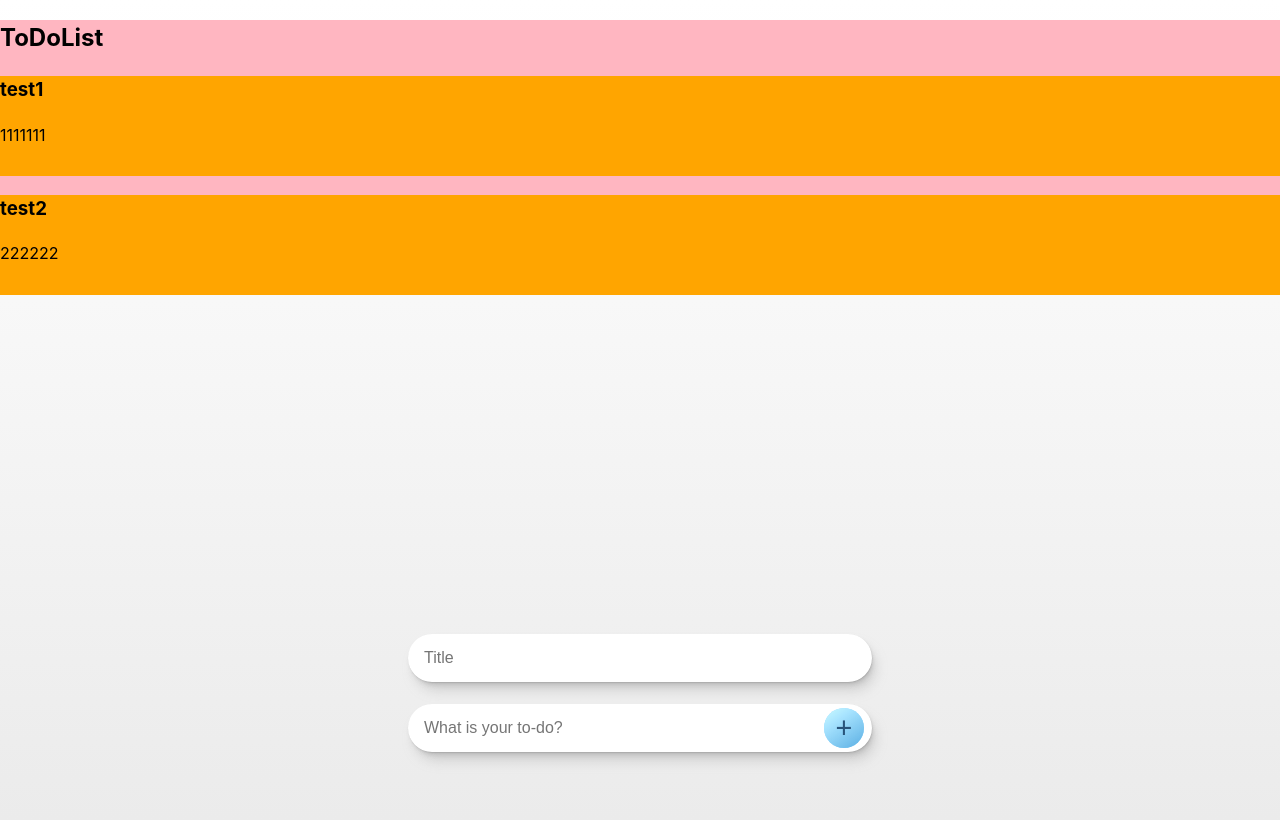
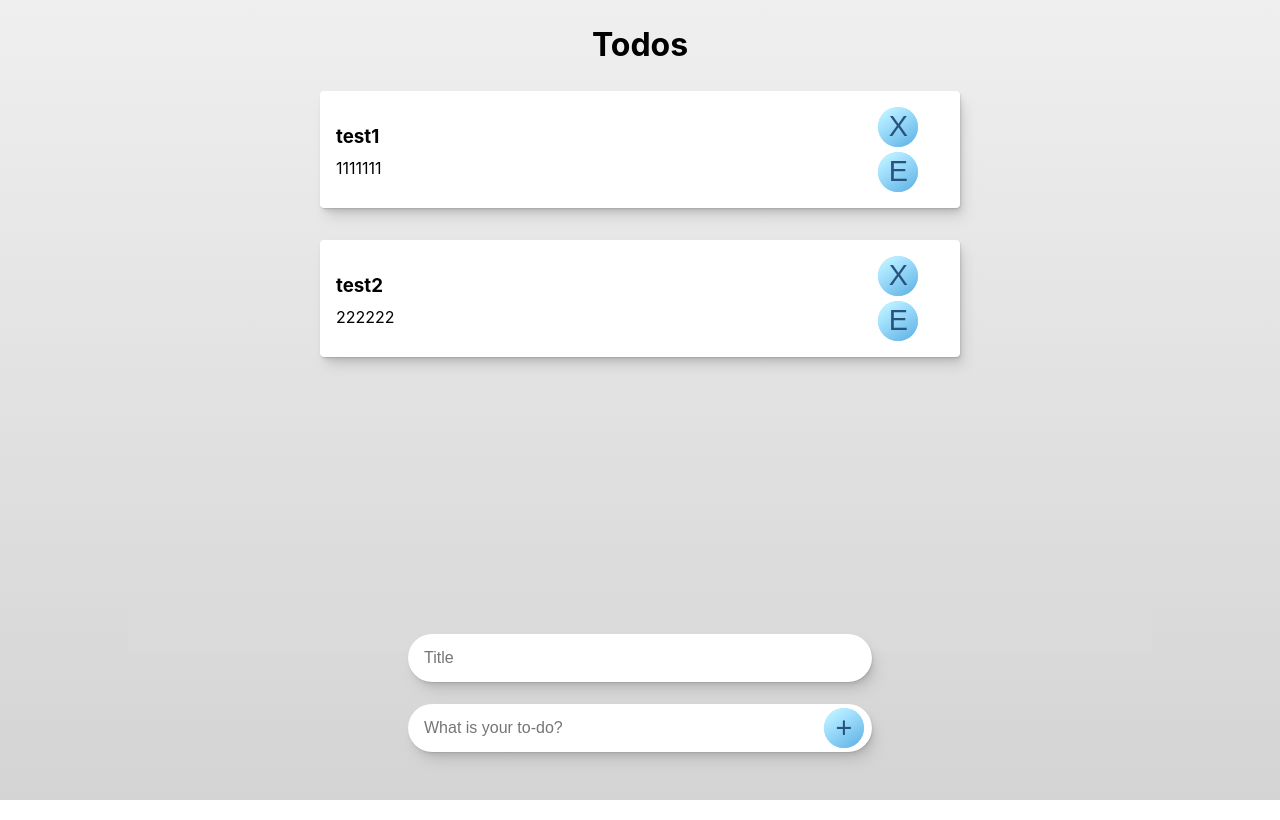
Before and after one commit to jsb1138/loopline-todo-app, a Next.js app: page / in a window 1280 px wide. Built offline with nearby package versions, Linux system fonts and the light colour scheme.

Commit message:
add: persisting data store

```diff
--- a/components/NewToDo.tsx
+++ b/components/NewToDo.tsx
@@ -1,7 +1,7 @@
 import { useState } from "react";
 import { useDispatch } from "react-redux";
 import { nanoid } from "@reduxjs/toolkit";
-import { addTodos } from "@/redux/reducer";
+import { addTodos } from "@/features/todos/todoSlice";
 
 function NewToDo() {
   const dispatch = useDispatch();
@@ -23,23 +23,13 @@ function NewToDo() {
           desc,
         })
       );
-
       setTitle("");
       setDesc("");
-      // if (title.trim().length === 0 || desc.trim().length === 0) {
-      //   setFormInvalid(true);
-      //   setTimeout(() => {
-      //     setFormInvalid(false);
-      //   }, 1500);
-      //   return;
-      // }
-
-      // const todoData = {
-      //   title: title,
-      //   summary: desc,
-      // };
-      // console.log(todoData);
-      // onAddTask(todoData);
+    } else {
+      setFormInvalid(true);
+      setTimeout(() => {
+        setFormInvalid(false);
+      }, 2000);
     }
   }
 
--- /dev/null
+++ b/components/SingleTodo.tsx
@@ -0,0 +1,17 @@
+import { useSelector } from "react-redux";
+import { selectTodos } from "@/features/todos/todoSlice";
+
+export default function SingleTodo(todo) {
+  return (
+    <div className="todo fcsb" key={todo.id}>
+      <div className="todo-content">
+        <h3>{todo.title}</h3>
+        <p>{todo.desc}</p>
+      </div>
+      <div className="todo-actions fcsbc">
+        <button className="action-btn cf">X</button>
+        <button className="action-btn cf">E</button>
+      </div>
+    </div>
+  );
+}
--- a/components/ToDoList.tsx
+++ b/components/ToDoList.tsx
@@ -1,26 +1,19 @@
 import { useSelector } from "react-redux";
-import { selectTodos } from "@/redux/reducer";
+import { selectTodos } from "@/features/todos/todoSlice";
+
+import SingleTodo from "./SingleTodo";
 
 export default function ToDoList() {
   const todos = useSelector(selectTodos);
 
-  // const renderedTodos = todos.map((todo) => {
-  //   <article key={todo.id}>
-  //     <h3>{todo.title}</h3>
-  //     <p>{todo.desc}</p>
-  //   </article>;
-  // });
-
-  console.log(">>>>>>>>>>>", todos);
   return (
-    <section className="todo-list">
-      <h2>ToDoList</h2>
-      {todos.map((todo) => (
-        <div className="todo" key={todo.id}>
-          <h3>{todo.title}</h3>
-          <p>{todo.desc}</p>
-        </div>
-      ))}
-    </section>
+    <>
+      <section className="todo-list">
+        {todos.map((todo) => (
+          <SingleTodo key={todo.id} {...todo} />
+        ))}
+      </section>
+      <div className="fade-out"></div>
+    </>
   );
 }
--- a/redux/reducer.tsx
+++ b/features/todos/todoSlice.ts
@@ -9,9 +9,14 @@ const todoSlice = createSlice({
   name: "todos",
   initialState,
   reducers: {
+    //Adding todos
     addTodos: (state, action) => {
       state.push(action.payload);
       return state;
+    },
+    //remove todos
+    removeTodos: (state, action) => {
+      return state.filter((item) => item.id !== action.payload);
     },
   },
 });
@@ -59,4 +64,4 @@ export const { addTodos } = todoSlice.actions;
 
 export const selectTodos = (state) => state.todos;
 
-export const reducer = todoSlice.reducer;
+export const todoReducer = todoSlice.reducer;
--- /dev/null
+++ b/local-storage.ts
@@ -0,0 +1,19 @@
+const KEY = "redux";
+export function loadState() {
+  try {
+    const serializedState = localStorage.getItem(KEY);
+    if (!serializedState) return undefined;
+    return JSON.parse(serializedState);
+  } catch (e) {
+    return undefined;
+  }
+}
+
+export async function saveState(state: any) {
+  try {
+    const serializedState = JSON.stringify(state);
+    localStorage.setItem(KEY, serializedState);
+  } catch (e) {
+    // Ignore
+  }
+}
--- a/package.json
+++ b/package.json
@@ -20,6 +20,7 @@
     "react-dom": "18.2.0",
     "react-redux": "^8.0.5",
     "redux": "^4.2.1",
+    "redux-persist": "^6.0.0",
     "redux-typescript": "^1.2.1",
     "typescript": "4.9.5"
   }
--- a/pages/_app.tsx
+++ b/pages/_app.tsx
@@ -1,13 +1,25 @@
 import { Provider } from "react-redux";
-import { store } from "@/redux/store";
+import { store } from "@/store";
+import { PersistGate } from "redux-persist/integration/react";
+import { persistStore } from "redux-persist";
 
 import "@/styles/globals.css";
 import type { AppProps } from "next/app";
+import { saveState } from "@/local-storage";
+
+store.subscribe(() => {
+  console.log(store.getState());
+  saveState(store.getState());
+});
+
+let persistor = persistStore(store);
 
 export default function App({ Component, pageProps }: AppProps) {
   return (
     <Provider store={store}>
-      <Component {...pageProps} />
+      <PersistGate loading={<div>LOADING...</div>} persistor={persistor}>
+        <Component {...pageProps} />
+      </PersistGate>
     </Provider>
   );
 }
--- a/pages/index.tsx
+++ b/pages/index.tsx
@@ -1,11 +1,14 @@
-import ToDoList from "@/components/ToDoList";
-import ToDoInput from "@/components/ToDoInput";
+import TodoList from "@/components/TodoList";
+import TodoInput from "@/components/TodoInput";
 
 function App() {
   return (
     <>
-      <ToDoList />
-      <ToDoInput />
+      <main>
+        <h1 style={{ textAlign: "center" }}>Todos</h1>
+        <TodoList />
+        <TodoInput />
+      </main>
     </>
   );
 }
--- a/redux/store.tsx
+++ /dev/null
@@ -1,8 +0,0 @@
-import { configureStore } from "@reduxjs/toolkit";
-import { reducer } from "./reducer";
-
-export const store = configureStore({
-  reducer: {
-    todos: reducer,
-  },
-});
--- /dev/null
+++ b/store.ts
@@ -0,0 +1,45 @@
+import { configureStore, combineReducers } from "@reduxjs/toolkit";
+import { todoReducer } from "./features/todos/todoSlice";
+import storage from "redux-persist/lib/storage";
+import {
+  persistStore,
+  persistReducer,
+  FLUSH,
+  REHYDRATE,
+  PAUSE,
+  PERSIST,
+  PURGE,
+  REGISTER,
+} from "redux-persist";
+
+import { loadState } from "./local-storage";
+
+const persistConfig = {
+  key: "root",
+  version: 1,
+  storage,
+};
+
+const reducer = combineReducers({
+  todos: todoReducer,
+});
+
+const persistedReducer = persistReducer(persistConfig, reducer);
+
+export const store = configureStore({
+  reducer: persistedReducer,
+  middleware: (getDefaultMiddleware) =>
+    getDefaultMiddleware({
+      serializableCheck: {
+        ignoredActions: [FLUSH, REHYDRATE, PAUSE, PERSIST, PURGE, REGISTER],
+      },
+    }),
+  preloadedState: loadState(),
+});
+
+export const persistor = persistStore(store);
+
+// Infer the `RootState` and `AppDispatch` types from the store itself
+export type RootState = ReturnType<typeof store.getState>;
+// Inferred type: {posts: PostsState, comments: CommentsState, users: UsersState}
+export type AppDispatch = typeof store.dispatch;
--- a/styles/globals.css
+++ b/styles/globals.css
@@ -43,27 +43,92 @@
   5px 10px 12.6px -2.5px hsl(var(--shadow-color) / 0.36);
 }
 
+h3, p {
+  margin: 0.3rem 0 0 0;
+}
+
 html, body {
-  height: 100vh;
-  height: 100svh;
+  height: 100%;
+  /* height: 100vh;
+  height: 100svh; */
   width: 100vw;
   margin: 0;
   background: linear-gradient(
-    #ffffff,
-    #ebebeb
+    #efefef,
+    #d4d4d4
   );
 }
 
-/* body {
-  background-color: #9755f5;
-} */
+main {
+  height: 100vh;
+  overflow: hidden;
+}
+
 .todo-list {
-  background-color: lightpink;
+  margin: 0 auto;
+  width: 80%;
+  height: 70vh;
+  /* background-color: #12a4ff; */
+  overflow-y: scroll;
+}
+
+.fade-out {
+  margin: 0 auto;
+  width: 80%;
+  height: 5rem;
+  /* opacity: 0; */
+  transition: opacity 0.5s;
+  background: linear-gradient(
+    rgba(239, 239, 239,0),
+    #dbdbdb
+  );
+  position: relative;
+  bottom: 80px;
 }
 
 .todo {
-  background-color: orange;
-  height: 100px;
+  margin: 0 auto;
+  width: 80%;
+  padding: 1rem;
+  margin-bottom: 2rem;
+  border-radius: 4px;
+  background-color: rgb(255, 255, 255);
+  box-shadow: var(--shadow);
+  min-height: 100px;
+  max-width: 40rem;
+}
+
+.todo-content {
+  width: 85%;
+  /* background-color: #12a4ff; */
+}
+
+.todo-actions {
+  height: 85px;
+  width: 15%;
+  /* background-color: #12a4ff; */
+}
+
+.action-btn {
+  border-radius: 50%;
+  font-size: 1.8rem;
+  color: rgb(2, 79, 146);
+  background: linear-gradient(
+    145deg,
+    #8ee3ff,
+    #12a4ff
+  );
+  filter: saturate(50%) brightness(115%) drop-shadow(0 0 0rem #9ad8ff);
+  transition: 0.2s
+}
+
+.add-btn:hover {
+  width: 42px;
+  height: 42px;
+  font-size: 2.2rem;
+  color: rgb(103, 255, 151);
+  filter: saturate(100%) brightness(100%) drop-shadow(0 0 0.55rem #9ad8ff);
+  transition: 0.2s
 }
 
 .input-container {
@@ -124,8 +189,6 @@ input {
 }
 
 .add-btn {
-  width: 40px;
-  height: 40px;
   border-radius: 50%;
   position: absolute;
   right: 1rem;
@@ -172,7 +235,8 @@ input {
 
 
 button {
-  /* margin: 1.5rem 0 ; */
+  width: 40px;
+  height: 40px;
 }
 
 /* util classes */
@@ -200,9 +264,22 @@ button {
   align-items: flex-start;
 }
 
-.fcs {
+.fccfs {
   display: flex;
   flex-direction: column;
   justify-content: flex-start;
   align-items: flex-start;
 }
+
+.fcsb {
+  display: flex;
+  justify-content: space-between;
+  align-items: center;
+}
+
+.fcsbc {
+  display: flex;
+  flex-direction: column;
+  justify-content: space-between;
+  align-items: center;
+}
```
Also changed, not shown: 1 other file (tests, documents, lock files or other folders).
